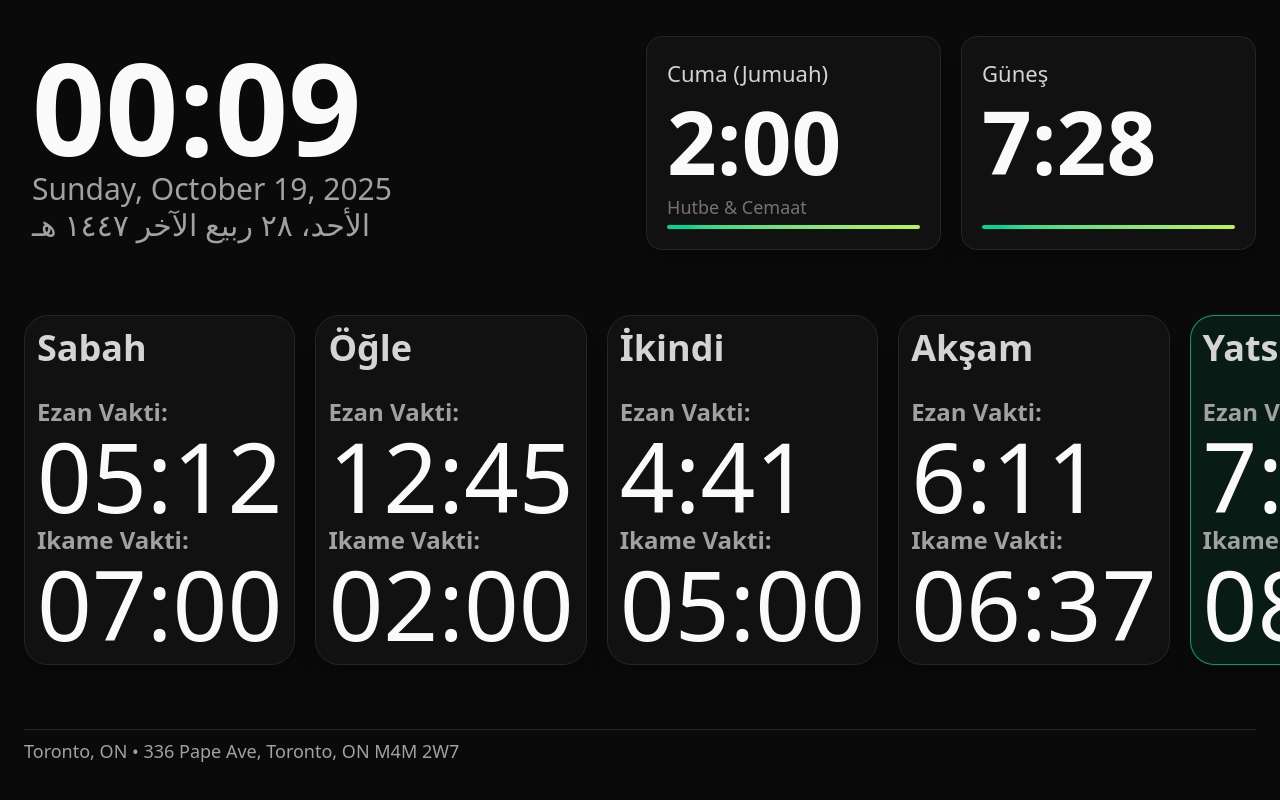
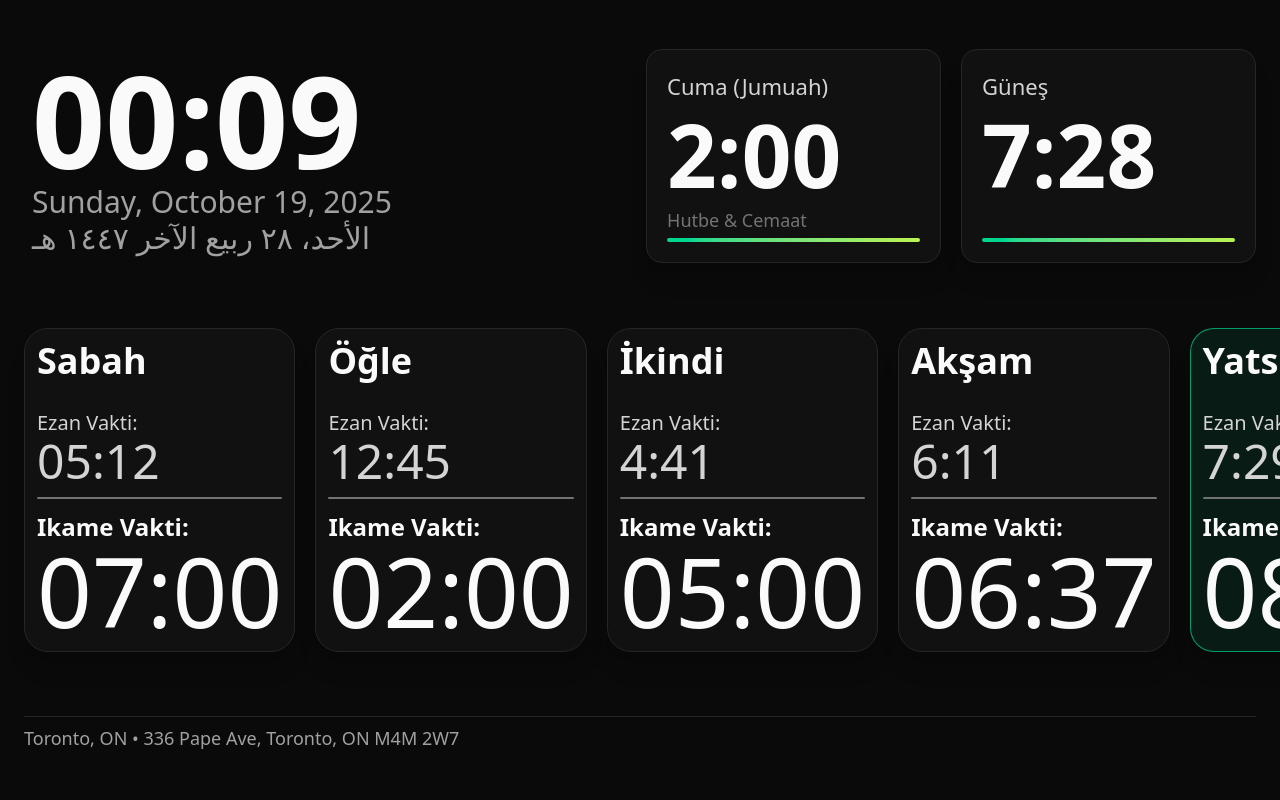
Before and after one commit to ismailsari07/papedisplay, a Next.js app: page / in a window 1280 px wide. Shown: the top 800 px of the page. Built offline with nearby package versions, Linux system fonts and the light colour scheme.

Commit message:
add: new design

```diff
--- a/app/page.tsx
+++ b/app/page.tsx
@@ -140,24 +140,23 @@ function PrayerCard({
       className={`w-1/2 rounded-3xl p-3 border shadow-xl transition-colors ${active ? "border-emerald-400/70 bg-emerald-500/10" : "border-neutral-800 bg-neutral-900/60"}`}
     >
       <div className="flex items-center justify-between mb-7">
-        <div className="text-4xl text-neutral-300 font-bold">{label}</div>
+        <div className="text-4xl text-neutral-50 font-bold">{label}</div>
         {/* active && (
           <span className="text-[clamp(12px,1.8vw,18px)] px-3 py-1 rounded-full bg-emerald-500/20 text-emerald-300 border border-emerald-400/50">
             Sıradaki
           </span>
     )*/}
       </div>
-      <div className="">
-        <div className="text-2xl text-neutral-400 font-semibold">
-          Ezan Vakti:
-        </div>
-        <span className="text-8xl">{time}</span>
+      <div>
+        <div className="text-xl text-neutral-300">Ezan Vakti:</div>
+        <span className="text-5xl  text-neutral-300">{time}</span>
+        <div className={`w-full h-0.5 bg-neutral-500 rounded-full my-3`} />
         {label === "Güneş" ? null : (
           <>
-            <div className="text-2xl text-neutral-400 font-semibold">
+            <div className="text-2xl text-neutral-50 font-semibold">
               Ikame Vakti:
             </div>
-            <span className="text-8xl">{ikame}</span>
+            <span className="text-8xl text-neutral-50">{ikame}</span>
           </>
         )}
       </div>
```
